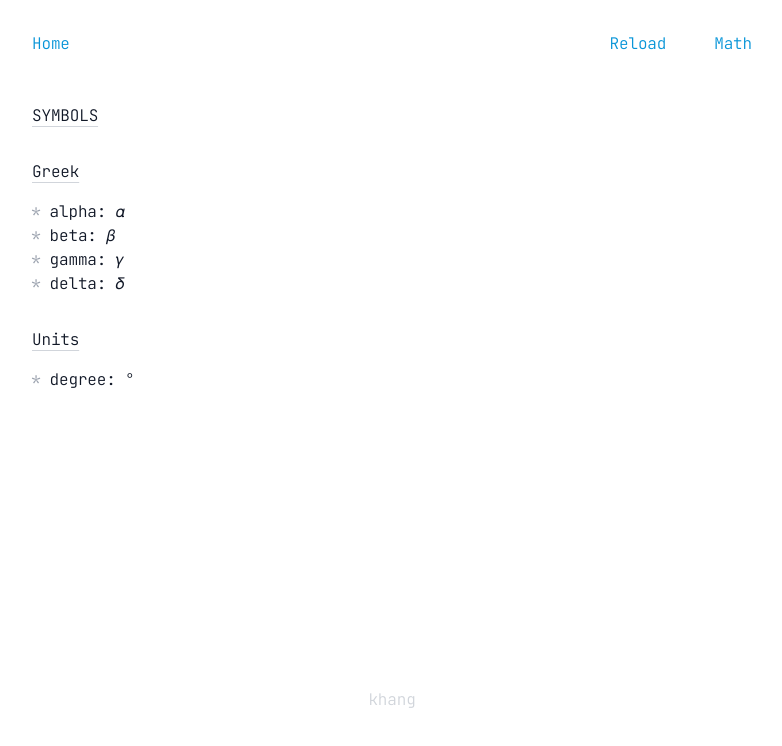
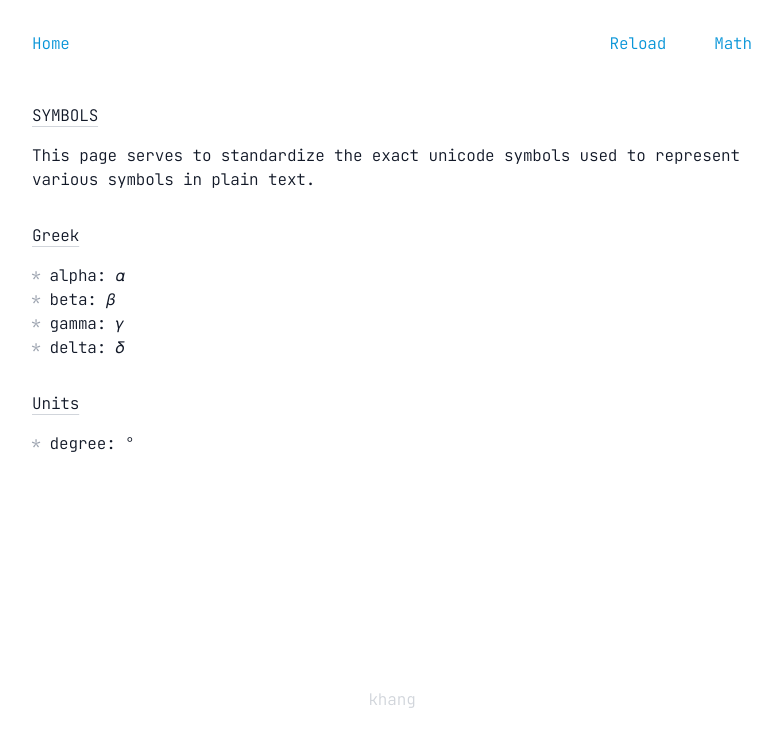
Before and after one commit to nguyenvukhang/minnesoda, a Next.js app: page /symbols in a window 1280 px wide. Shown: the top 746 px of the page, without its empty margins (248-1030 px from the left). Built offline with nearby package versions, Linux system fonts and the light colour scheme; what better-react-mathjax would draw is missing.

Commit message:
updated symbols page

```diff
--- a/pages/symbols.mdx
+++ b/pages/symbols.mdx
@@ -1,4 +1,7 @@
 # Symbols
+
+This page serves to standardize the exact unicode symbols used to
+represent various symbols in plain text.
 
 ## Greek
 
```
